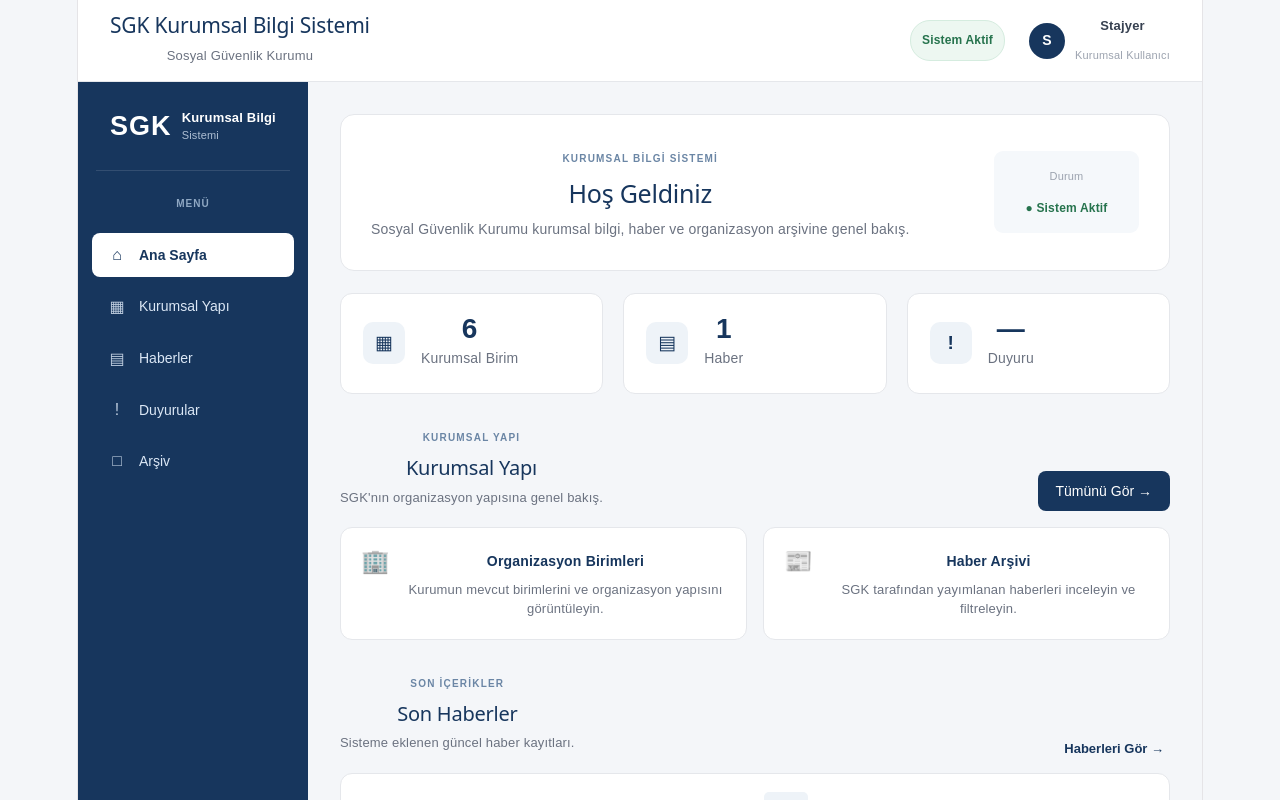
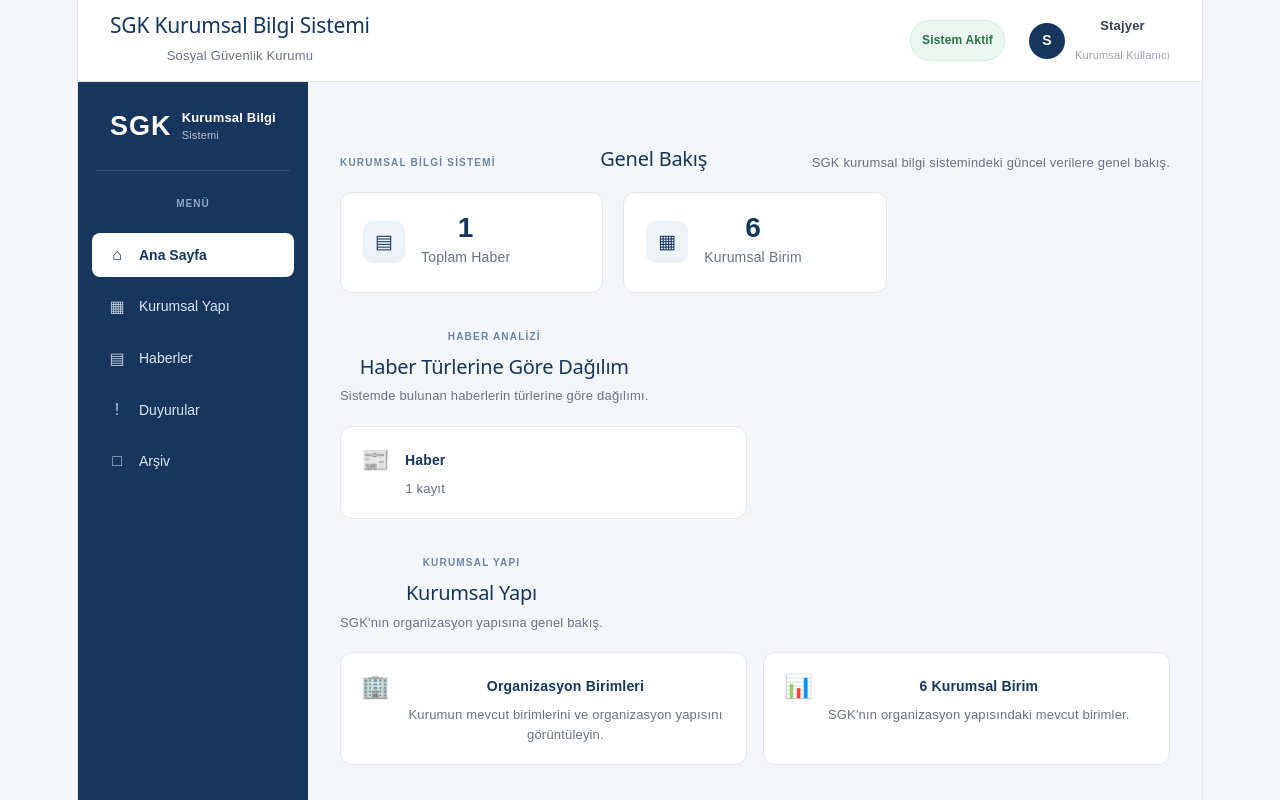
Before and after one commit to sennazz/sgk-kurumsal-bilgi-sistemi, a React (Vite) app: page / in a window 1280 px wide. Shown: the top 800 px of the page. Built offline with nearby package versions, Linux system fonts and the light colour scheme.

Commit message:
Create dashboard component

```diff
--- a/src/App.tsx
+++ b/src/App.tsx
@@ -5,6 +5,7 @@
 import "./App.css"
 import Header from "./components/Header"
 import Sidebar from "./components/Sidebar"
+import Dashboard from "./components/Dashboard"
 
 function App() {
   const [activePage, setActivePage] = useState("Ana Sayfa")
@@ -46,193 +47,14 @@
         <main className="content">
 
           {/* ANA SAYFA */}
+{activePage === "Ana Sayfa" && (
 
-{activePage === "Ana Sayfa" && (
   <>
-    <div className="dashboard-welcome">
-      <div>
-        <span className="dashboard-eyebrow">
-          KURUMSAL BİLGİ SİSTEMİ
-        </span>
-
-        <h2>Hoş Geldiniz</h2>
-
-        <p>
-          Sosyal Güvenlik Kurumu kurumsal bilgi,
-          haber ve organizasyon arşivine genel bakış.
-        </p>
-      </div>
-
-      <div className="dashboard-date">
-        <span>Durum</span>
-        <strong>● Sistem Aktif</strong>
-      </div>
-    </div>
+   <Dashboard />
+       </>
+)}
 
 
-    <div className="dashboard-stats">
-
-      <div className="stat-card">
-        <div className="stat-icon">▦</div>
-
-        <div>
-          <div className="stat-number">
-            {organizationUnits.length}
-          </div>
-
-          <div className="stat-label">
-            Kurumsal Birim
-          </div>
-        </div>
-      </div>
-
-
-      <div className="stat-card">
-        <div className="stat-icon">▤</div>
-
-        <div>
-          <div className="stat-number">
-            {newsItems.length}
-          </div>
-
-          <div className="stat-label">
-            Haber
-          </div>
-        </div>
-      </div>
-
-
-      <div className="stat-card">
-        <div className="stat-icon">!</div>
-
-        <div>
-          <div className="stat-number">
-            —
-          </div>
-
-          <div className="stat-label">
-            Duyuru
-          </div>
-        </div>
-      </div>
-
-    </div>
-
-
-    <section className="dashboard-section">
-
-      <div className="section-heading">
-        <div>
-          <span className="section-eyebrow">
-            KURUMSAL YAPI
-          </span>
-
-          <h2>Kurumsal Yapı</h2>
-
-          <p>
-            SGK'nın organizasyon yapısına genel bakış.
-          </p>
-        </div>
-
-        <button
-          className="view-all-button"
-          onClick={() =>
-            setActivePage("Kurumsal Yapı")
-          }
-        >
-          Tümünü Gör →
-        </button>
-      </div>
-
-
-      <div className="quick-info-grid">
-
-        <div className="quick-info-card">
-          <span className="quick-icon">🏢</span>
-
-          <div>
-            <strong>Organizasyon Birimleri</strong>
-
-            <p>
-              Kurumun mevcut birimlerini ve
-              organizasyon yapısını görüntüleyin.
-            </p>
-          </div>
-        </div>
-
-
-        <div className="quick-info-card">
-          <span className="quick-icon">📰</span>
-
-          <div>
-            <strong>Haber Arşivi</strong>
-
-            <p>
-              SGK tarafından yayımlanan haberleri
-              inceleyin ve filtreleyin.
-            </p>
-          </div>
-        </div>
-
-      </div>
-
-    </section>
-
-
-    <section className="dashboard-section">
-
-      <div className="section-heading">
-        <div>
-          <span className="section-eyebrow">
-            SON İÇERİKLER
-          </span>
-
-          <h2>Son Haberler</h2>
-
-          <p>
-            Sisteme eklenen güncel haber kayıtları.
-          </p>
-        </div>
-
-        <button
-          className="text-button"
-          onClick={() => setActivePage("Haberler")}
-        >
-          Haberleri Gör →
-        </button>
-      </div>
-
-
-      <div className="recent-news-list">
-
-        {newsItems.slice(0, 3).map((news) => (
-          <div
-            className="recent-news-item"
-            key={news.id}
-          >
-            <div className="recent-news-date">
-              {news.date}
-            </div>
-
-            <div className="recent-news-content">
-              <span>{news.type}</span>
-
-              <h3>{news.title}</h3>
-
-              <p>{news.topic}</p>
-            </div>
-
-            <span className="news-arrow">
-              →
-            </span>
-          </div>
-        ))}
-
-      </div>
-
-    </section>
-  </>
-)}
 
           {/* KURUMSAL YAPI */}
           {activePage === "Kurumsal Yapı" && (
--- /dev/null
+++ b/src/components/Dashboard.tsx
@@ -0,0 +1,251 @@
+import { organizationUnits } from "../data/organization"
+import { newsItems } from "../data/news"
+
+function Dashboard() {
+  const newsTypeCounts = newsItems.reduce(
+    (counts, news) => {
+      counts[news.type] = (counts[news.type] || 0) + 1
+      return counts
+    },
+    {} as Record<string, number>
+  )
+
+  return (
+    <section className="dashboard-section">
+
+      {/* GENEL BAKIŞ */}
+
+      <div className="section-heading">
+        <span className="section-eyebrow">
+          KURUMSAL BİLGİ SİSTEMİ
+        </span>
+
+        <h2>Genel Bakış</h2>
+
+        <p>
+          SGK kurumsal bilgi sistemindeki güncel verilere genel bakış.
+        </p>
+      </div>
+
+
+      {/* İSTATİSTİK KARTLARI */}
+
+      <div className="dashboard-stats">
+
+        <div className="stat-card">
+          <div className="stat-icon">▤</div>
+
+          <div>
+            <div className="stat-number">
+              {newsItems.length}
+            </div>
+
+            <div className="stat-label">
+              Toplam Haber
+            </div>
+          </div>
+        </div>
+
+
+        <div className="stat-card">
+          <div className="stat-icon">▦</div>
+
+          <div>
+            <div className="stat-number">
+              {organizationUnits.length}
+            </div>
+
+            <div className="stat-label">
+              Kurumsal Birim
+            </div>
+          </div>
+        </div>
+
+      </div>
+
+
+      {/* HABER TÜRLERİ */}
+
+      <div className="dashboard-section">
+
+        <div className="section-heading">
+
+          <div>
+            <span className="section-eyebrow">
+              HABER ANALİZİ
+            </span>
+
+            <h2>Haber Türlerine Göre Dağılım</h2>
+
+            <p>
+              Sistemde bulunan haberlerin türlerine göre dağılımı.
+            </p>
+          </div>
+
+        </div>
+
+
+        <div className="quick-info-grid">
+
+          {Object.entries(newsTypeCounts).map(
+            ([type, count]) => (
+
+              <div
+                className="quick-info-card"
+                key={type}
+              >
+
+                <span className="quick-icon">
+                  📰
+                </span>
+
+                <div>
+                  <strong>{type}</strong>
+
+                  <p>
+                    {count} kayıt
+                  </p>
+                </div>
+
+              </div>
+
+            )
+          )}
+
+        </div>
+
+      </div>
+
+
+      {/* KURUMSAL YAPI */}
+
+      <div className="dashboard-section">
+
+        <div className="section-heading">
+
+          <div>
+            <span className="section-eyebrow">
+              KURUMSAL YAPI
+            </span>
+
+            <h2>Kurumsal Yapı</h2>
+
+            <p>
+              SGK'nın organizasyon yapısına genel bakış.
+            </p>
+          </div>
+
+        </div>
+
+
+        <div className="quick-info-grid">
+
+          <div className="quick-info-card">
+
+            <span className="quick-icon">
+              🏢
+            </span>
+
+            <div>
+              <strong>Organizasyon Birimleri</strong>
+
+              <p>
+                Kurumun mevcut birimlerini ve
+                organizasyon yapısını görüntüleyin.
+              </p>
+            </div>
+
+          </div>
+
+
+          <div className="quick-info-card">
+
+            <span className="quick-icon">
+              📊
+            </span>
+
+            <div>
+              <strong>{organizationUnits.length} Kurumsal Birim</strong>
+
+              <p>
+                SGK'nın organizasyon yapısındaki
+                mevcut birimler.
+              </p>
+            </div>
+
+          </div>
+
+        </div>
+
+      </div>
+
+
+      {/* SON HABERLER */}
+
+      <div className="dashboard-section">
+
+        <div className="section-heading">
+
+          <div>
+            <span className="section-eyebrow">
+              SON İÇERİKLER
+            </span>
+
+            <h2>Son Haberler</h2>
+
+            <p>
+              Sisteme eklenen güncel haber kayıtları.
+            </p>
+          </div>
+
+        </div>
+
+
+        <div className="recent-news-list">
+
+          {newsItems.slice(0, 3).map((news) => (
+
+            <div
+              className="recent-news-item"
+              key={news.id}
+            >
+
+              <div className="recent-news-date">
+                {news.date}
+              </div>
+
+
+              <div className="recent-news-content">
+
+                <span>
+                  {news.type}
+                </span>
+
+                <h3>
+                  {news.title}
+                </h3>
+
+                <p>
+                  {news.topic}
+                </p>
+
+              </div>
+
+
+              <span className="news-arrow">
+                →
+              </span>
+
+            </div>
+
+          ))}
+
+        </div>
+
+      </div>
+
+    </section>
+  )
+}
+
+export default Dashboard
```
